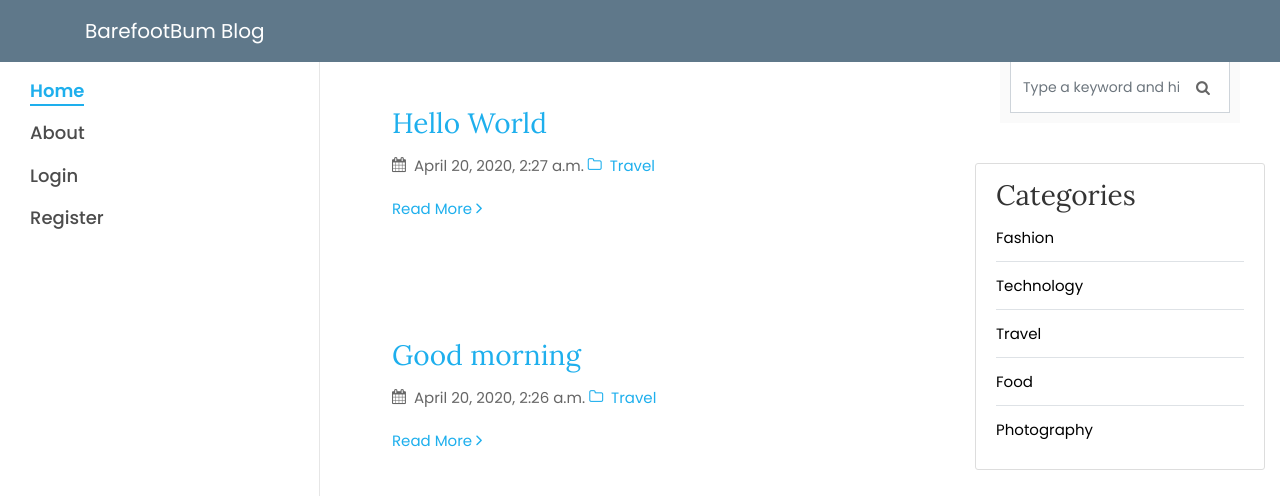
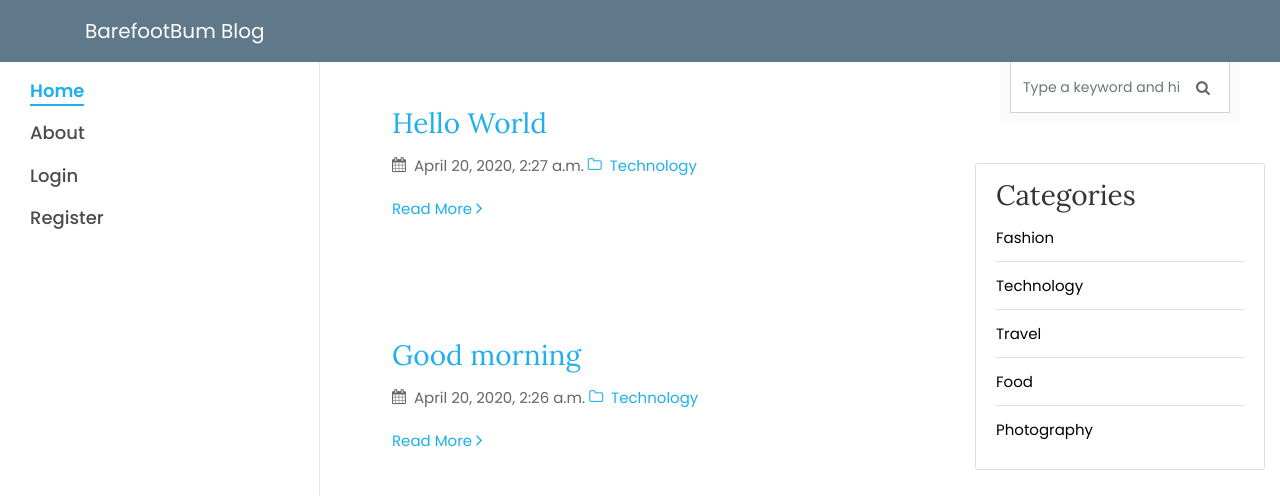
Before and after one commit to alapankar/BarefootBumDjangoBlog, a Django app: page / in a window 1280 px wide. Shown: the top 496 px of the page. Run offline with Django 3.2, Linux system fonts and the light colour scheme; data comes from the database, SQL or seed files in the repository; some libraries are stand-ins or nearby versions; some web fonts are replaced.

Commit message:
UI updated

```diff
--- a/blog/templates/blog/home.html
+++ b/blog/templates/blog/home.html
@@ -10,7 +10,7 @@
       <div class="meta-wrap">
         <p class="meta">
           <span><i class="icon-calendar mr-2"></i>{{ post.date_posted }}</span>
-          <span><a href="single.html"><i class="icon-folder-o mr-2"></i>Travel</a></span>
+          <span><a href="single.html"><i class="icon-folder-o mr-2"></i>Technology</a></span>
           <!--<span><i class="icon-comment2 mr-2"></i>5 Comment</span>-->
         </p>
       </div>
```
